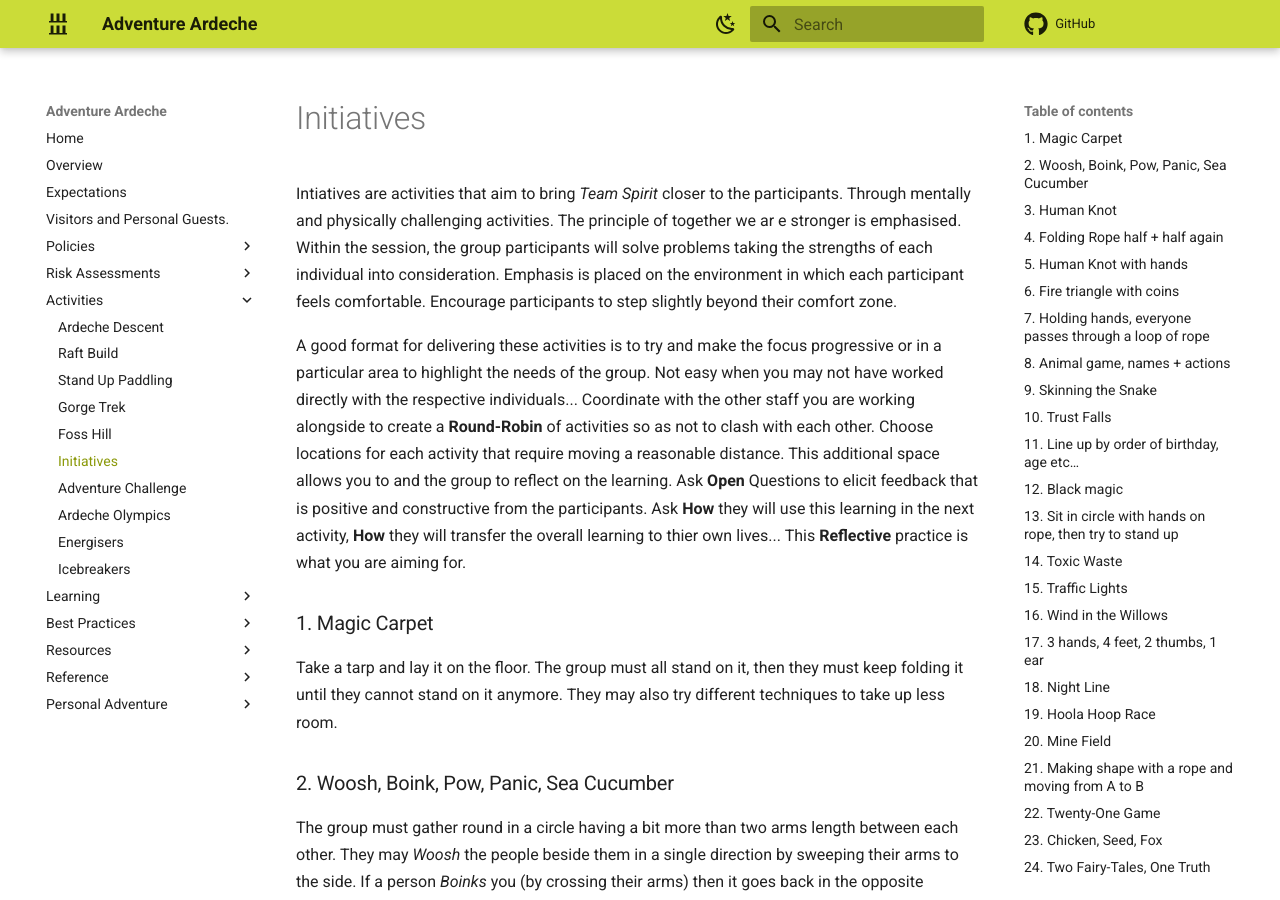
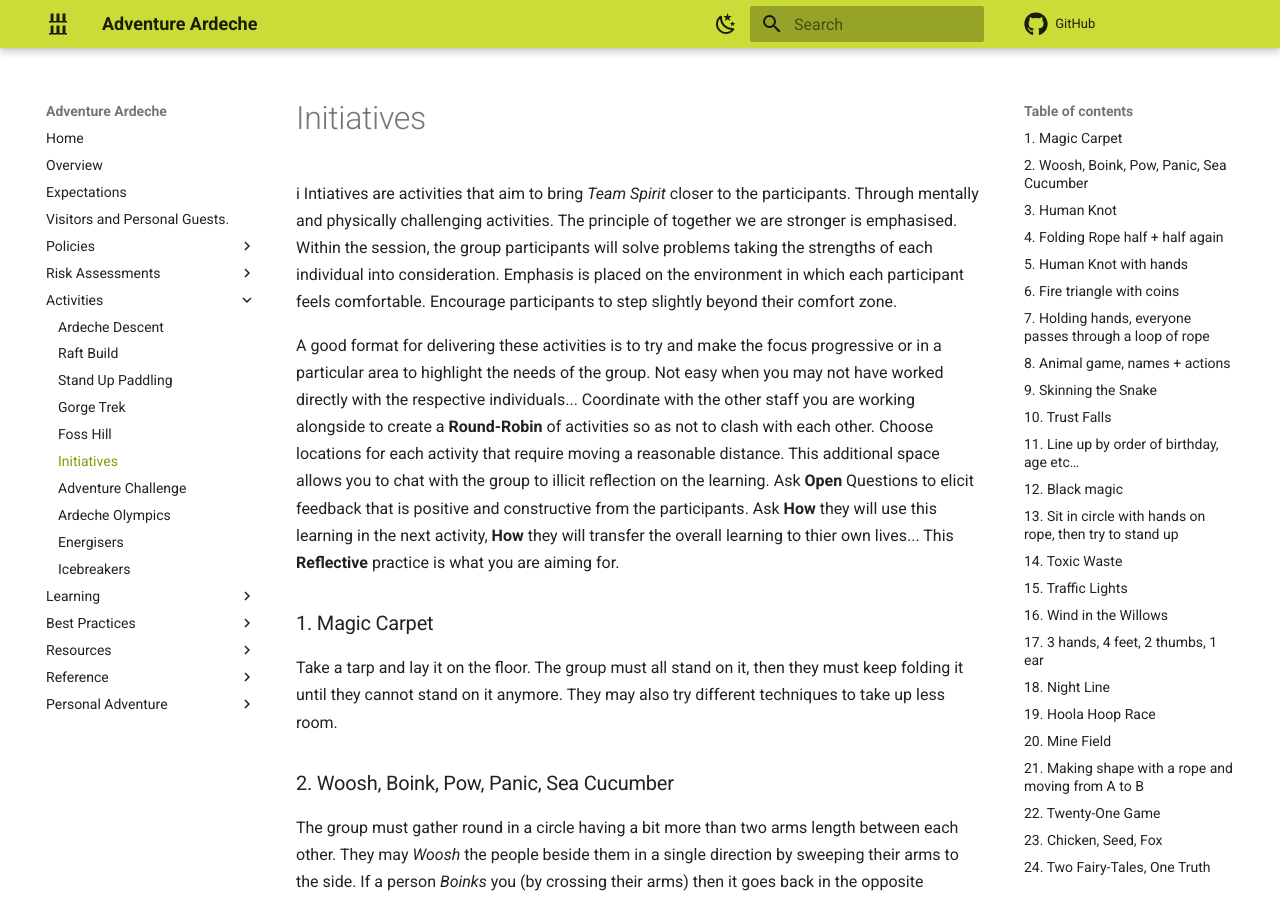
Before and after one commit to Matt-Adventure-Ardeche/staffhandbook, an MkDocs documentation site: the page built from docs/activities/initiatives.md, in a window 1280 px wide and 900 px high. Built offline with MkDocs 1.6.1 and Material for MkDocs 9.7.7, drawn with Linux system fonts in a browser that asks for light colours; comment, search, counter and statistics services are not loaded.

Commit message:
initiative updates

```diff
--- a/docs/activities/initiatives.md
+++ b/docs/activities/initiatives.md
@@ -1,8 +1,8 @@
 # Initiatives
+i
+Intiatives are activities that aim to bring *Team Spirit* closer to the participants. Through mentally and physically challenging activities. The principle of together we are stronger is emphasised.  Within the session, the group participants  will solve problems taking the strengths of each individual into consideration. Emphasis is placed on the environment in which each participant feels comfortable. Encourage participants to step slightly beyond their comfort zone.
 
-Intiatives are activities that aim to bring *Team Spirit* closer to the participants. Through mentally and physically challenging activities. The principle of together we ar e stronger is emphasised.  Within the session, the group participants  will solve problems taking the strengths of each individual into consideration. Emphasis is placed on the environment in which each participant feels comfortable. Encourage participants to step slightly beyond their comfort zone.
-
-A good format for delivering these activities is to try and make the focus progressive or in a particular area to highlight the needs of the group. Not easy when you may not have worked directly with the respective individuals... Coordinate with the other staff you are working alongside to create a **Round-Robin** of activities so as not to clash with each other. Choose locations for each activity that require moving a reasonable distance.  This additional space allows you to and the group to reflect on the learning. Ask **Open** Questions to elicit feedback that is positive and constructive from the participants. Ask **How** they will use this learning in the next activity, **How** they will transfer the overall learning to thier own lives...  This **Reflective** practice is what you are aiming for.
+A good format for delivering these activities is to try and make the focus progressive or in a particular area to highlight the needs of the group. Not easy when you may not have worked directly with the respective individuals... Coordinate with the other staff you are working alongside to create a **Round-Robin** of activities so as not to clash with each other. Choose locations for each activity that require moving a reasonable distance.  This additional space allows you to chat with the group to illicit reflection on the learning. Ask **Open** Questions to elicit feedback that is positive and constructive from the participants. Ask **How** they will use this learning in the next activity, **How** they will transfer the overall learning to thier own lives...  This **Reflective** practice is what you are aiming for.
 
 ### 1. Magic Carpet
 Take a tarp and lay it on the floor. The group must all stand on it, then they must keep
```
Also changed, not shown: docs/risk-assessments/initiativesRA.md (+2 -2 lines).
